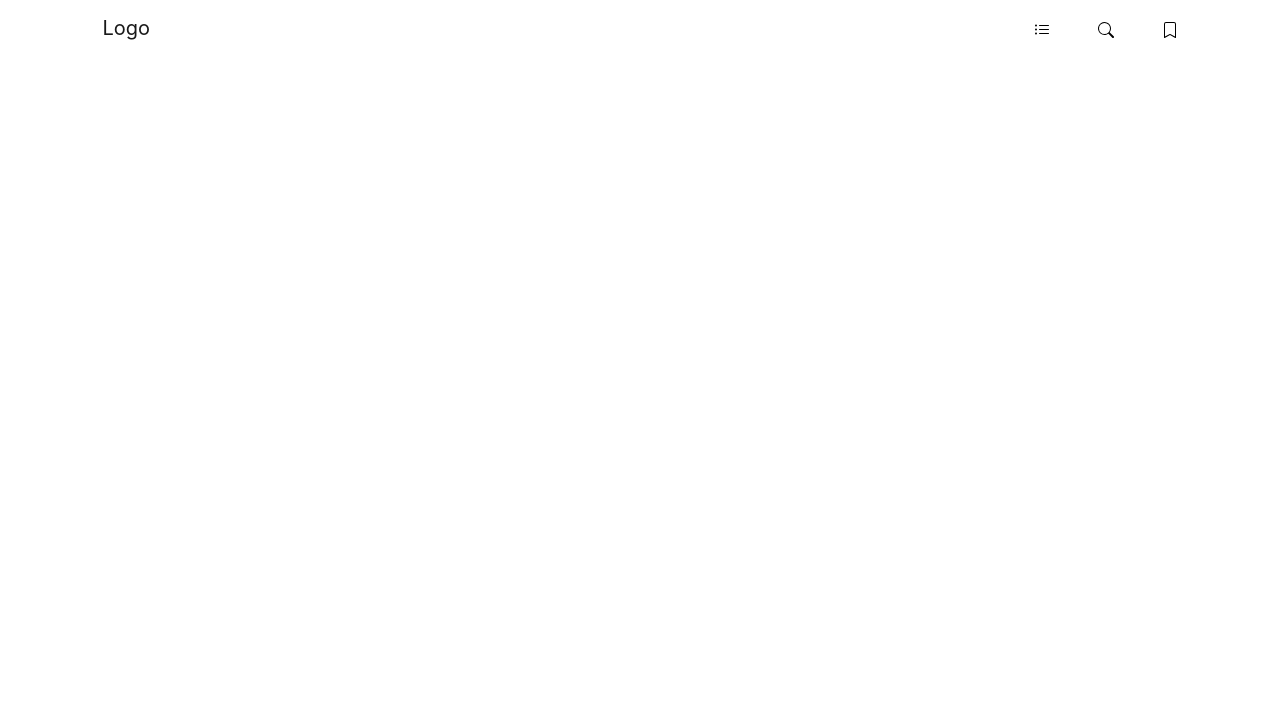
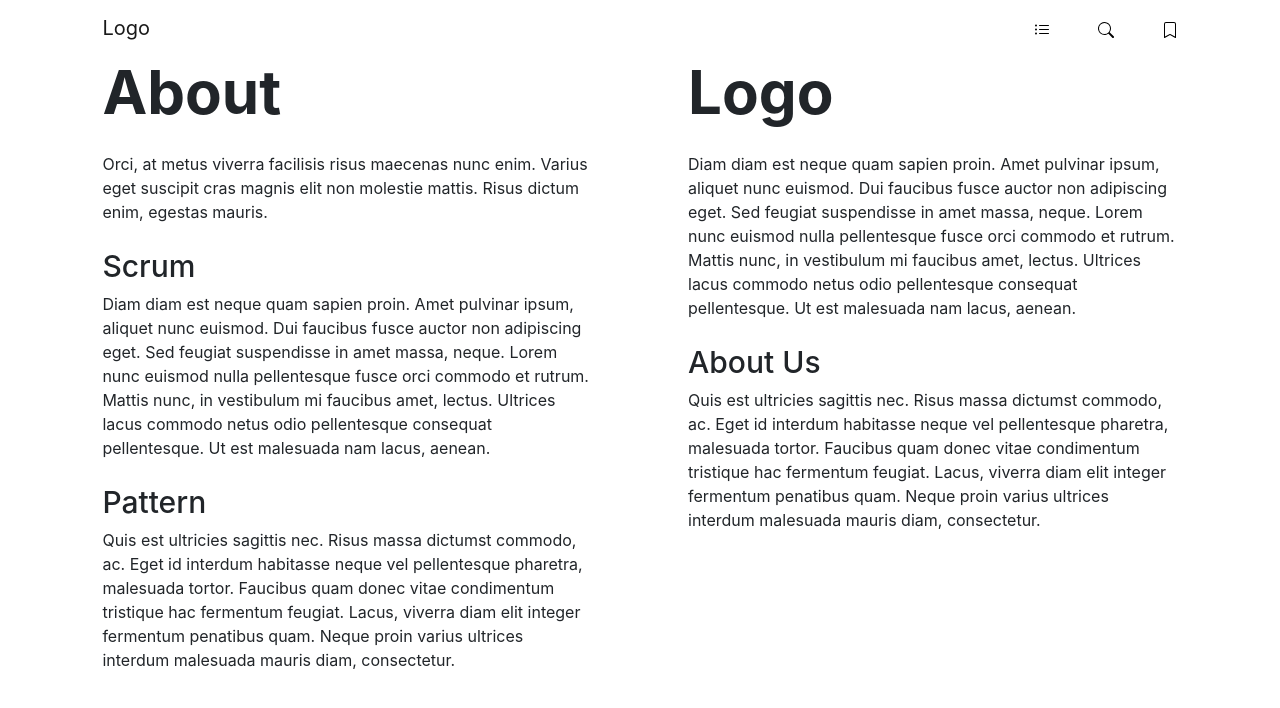
Before and after one commit to zemacedo99/FEUP-DS, a React (Create React App) app in the folder frontend/: page /about in a window 1280 px wide. Before the commit this address had no page. Shown: the top 708 px of the page. Built offline with nearby package versions, Linux system fonts and the light colour scheme.

Commit message:
Changed title to About, using Layout component instead of a Container

```diff
--- a/frontend/src/App.jsx
+++ b/frontend/src/App.jsx
@@ -3,7 +3,7 @@ import 'bootstrap/dist/css/bootstrap.min.css';
 import { BrowserRouter as Router, Route, Routes } from 'react-router-dom';
 
 import { NavbarCustomDesktop, NavbarCustomTablet, NavbarCustomMobile } from './components/Navbar';
-import HelpAboutUs from './pages/HelpAboutUs';
+import About from './pages/About';
 import MainPage from './pages/MainPage';
 import SearchPage from './pages/SearchPage';
 
@@ -17,7 +17,7 @@ function App() {
         <Routes>
           <Route path="/" exact element={<MainPage />} />
           <Route path="/search" exact element={<SearchPage />} />
-          <Route path="/help" exact element={<HelpAboutUs />} />
+          <Route path="/about" exact element={<About />} />
         </Routes>
       </div>
     </Router>
--- a/frontend/src/components/Navbar/NavbarCustomDesktop.jsx
+++ b/frontend/src/components/Navbar/NavbarCustomDesktop.jsx
@@ -26,7 +26,7 @@ export default function NavbarCustomDesktop() {
             </Col>
             <Col md="5">
               <NavbarButtons>
-                <NavbarLink href="/">Help</NavbarLink>
+                <NavbarLink href="/about">About</NavbarLink>
                 <NavbarLink href="/">Patterns</NavbarLink>
                 <NavbarLink href="/">Bookmarks</NavbarLink>
               </NavbarButtons>
--- a/frontend/src/components/Navbar/style.js
+++ b/frontend/src/components/Navbar/style.js
@@ -8,6 +8,7 @@ export const NavbarDesktop = styled(Navbar)`
   @media screen and (max-width: 1280px) {
     display: none;
   }
+  margin-bottom: 1rem;
   background-color: white;
   font-family: Inter;
   font-size: 20px;
--- a/frontend/src/pages/HelpAboutUs/index.jsx
+++ b/frontend/src/pages/About/index.jsx
@@ -1,17 +1,18 @@
 import React from 'react';
 import {
-  Row, Col, Container,
+  Row, Col,
 } from 'react-bootstrap';
 
 import SubTitleText from '../../components/SubTitleText/index';
+import { Layout } from '../../style';
 import { Title, Text } from './style';
 
-export default function HelpAboutUs() {
+export default function About() {
   return (
-    <Container>
+    <Layout>
       <Row className="g-0 justify-content-between">
         <Col xs={12} md={6} className="pe-md-5">
-          <Title className="mb-4">Help</Title>
+          <Title className="mb-4">About</Title>
           <Text>
             Orci, at metus viverra facilisis risus maecenas nunc enim.
             Varius eget suscipit cras magnis elit non molestie mattis.
@@ -35,6 +36,6 @@ export default function HelpAboutUs() {
           <SubTitleText title="About Us" text="Quis est ultricies sagittis nec. Risus massa dictumst commodo, ac. Eget id interdum habitasse neque vel pellentesque pharetra, malesuada tortor. Faucibus quam donec vitae condimentum tristique hac fermentum feugiat. Lacus, viverra diam elit integer fermentum penatibus quam. Neque proin varius ultrices interdum malesuada mauris diam, consectetur." />
         </Col>
       </Row>
-    </Container>
+    </Layout>
   );
 }
```
Also changed, not shown: frontend/src/pages/About/style.js (renamed from frontend/src/pages/HelpAboutUs/style.js).
